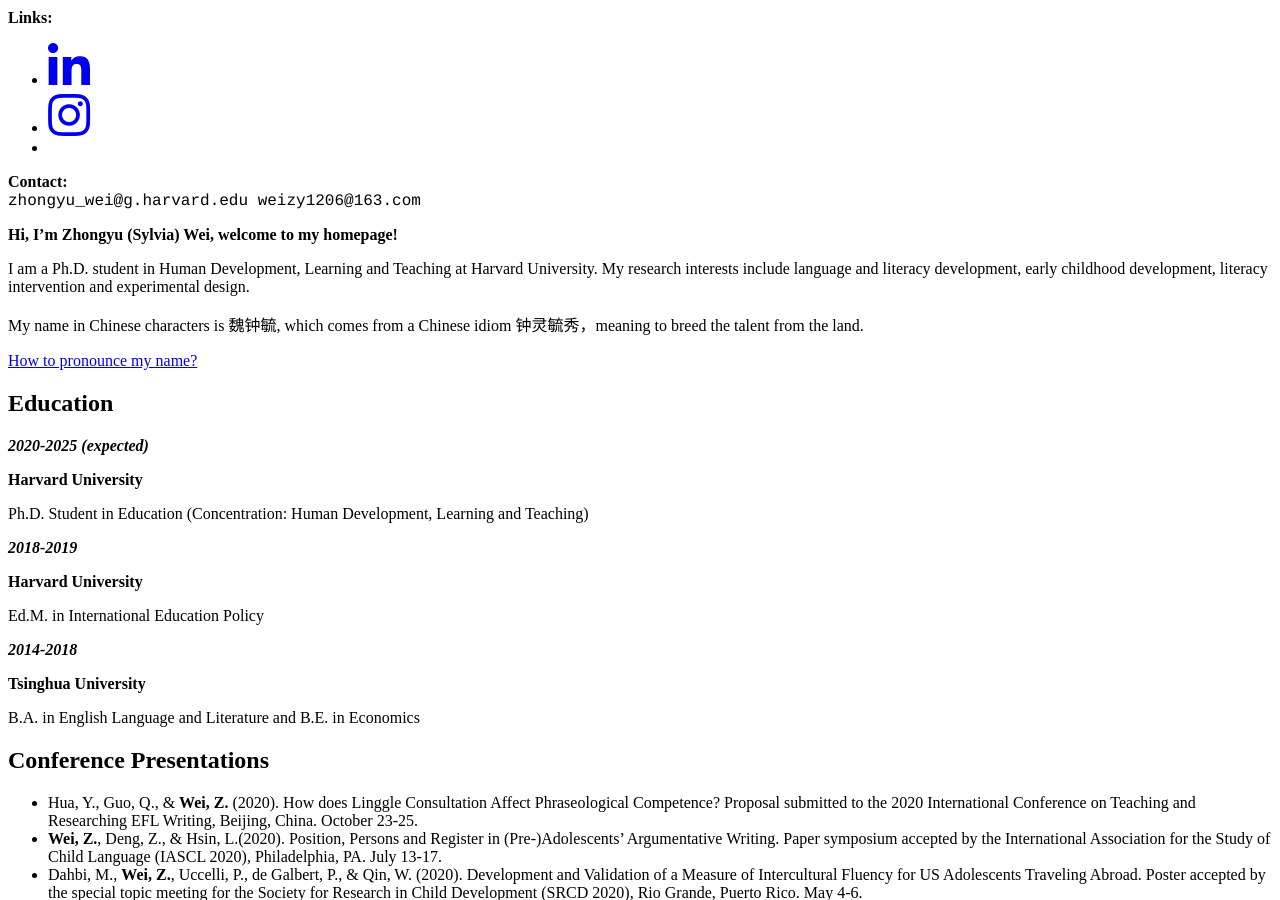
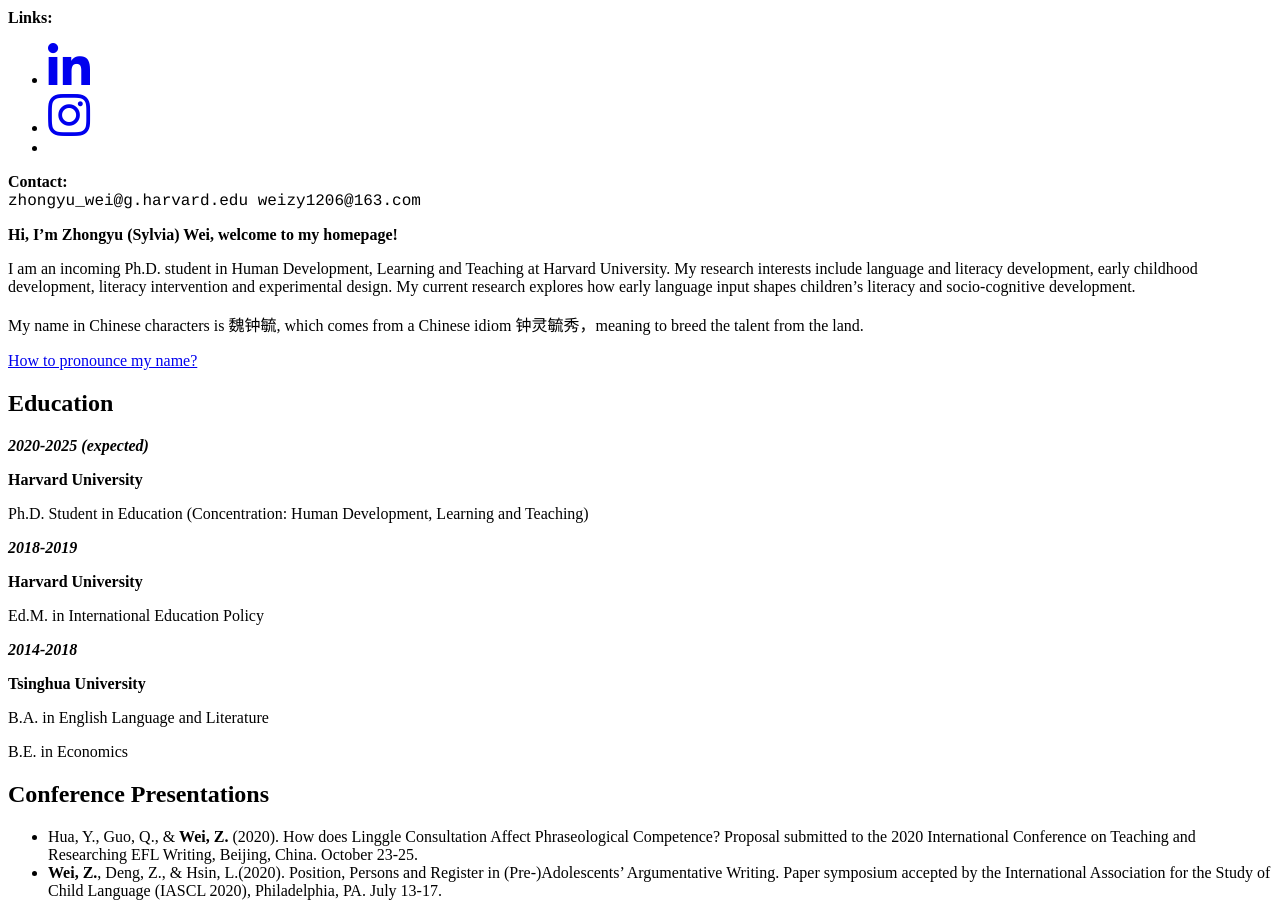
Before and after one commit to Sylviawzy/Sylviawzy.github.io, a Jekyll site: the page built from index.md, in a window 1280 px wide and 900 px high, scrolled down 1051 px. Built offline with Jekyll 4.4.1, drawn with Linux system fonts in a browser that asks for light colours; our own code applies the rules of GitHub Pages for plain Markdown files; a style sheet for code colours, icons or effects is not loaded.

Commit message:
Update index.md

```diff
--- a/index.md
+++ b/index.md
@@ -1,6 +1,6 @@
 **Hi, I'm Zhongyu (Sylvia) Wei, welcome to my homepage!**
 
-I am a Ph.D. student in Human Development, Learning and Teaching at Harvard University. My research interests include language and literacy development, early childhood development, literacy intervention and experimental design.
+I am an incoming Ph.D. student in Human Development, Learning and Teaching at Harvard University. My research interests include language and literacy development, early childhood development, literacy intervention and experimental design. My current research explores how early language input shapes children's literacy and socio-cognitive development.
 
 My name in Chinese characters is 魏钟毓, which comes from a Chinese idiom 钟灵毓秀，meaning to breed the talent from the land.
 
```
Also changed, not shown: other parts of index.md (+3 -1 lines).
